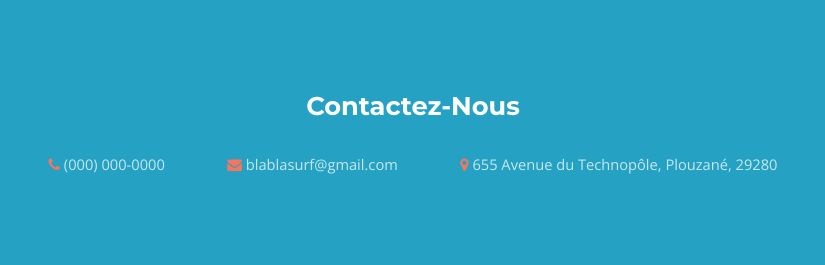
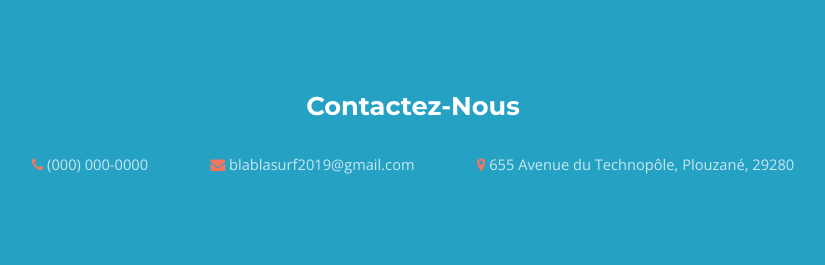
Before and after one commit to soribadiaby/Blablasurf, a PHP site: page /index.php in a window 1280 px wide. Shown: the part 1214-1479 px from the top of the page, without its empty margins (227-1052 px from the left). Run offline with PHP 8.4, Linux system fonts and the light colour scheme.

Commit message:
adresse mail dans le footer

```diff
--- a/site/footer.php
+++ b/site/footer.php
@@ -5,7 +5,7 @@
 					<h2>Contactez-Nous</h2>
 					<ul class=\"actions\">
 						<li><span class=\"icon fa-phone\"></span> <a href=\"#\">(000) 000-0000</a></li>
-						<li><span class=\"icon fa-envelope\"></span> <a href=\"#\">blablasurf@gmail.com</a></li>
+						<li><span class=\"icon fa-envelope\"></span> <a href=\"#\">blablasurf2019@gmail.com</a></li>
 						<li><span class=\"icon fa-map-marker\"></span> 655 Avenue du Technopôle, Plouzané, 29280</li>
 					</ul>
 				</div>
```
